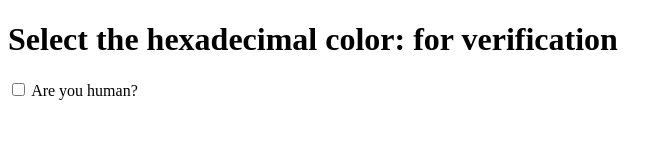
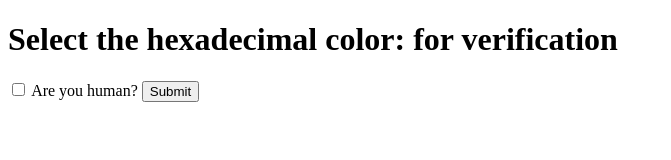
Before and after one commit to Craken13/Not-a-robot-build, a website: page index.html in a window 1280 px wide. Shown: the whole page, without its empty margins (0-671 px from the left). Drawn offline with Linux system fonts and the light colour scheme.

Commit message:
Added button

```diff
--- a/index.html
+++ b/index.html
@@ -16,6 +16,7 @@
     <h1>Select the hexadecimal color: <span id="SelectColor"></span> for verification</h1>
     <input type="checkbox" id="checkbox">
     <label for="checkbox">Are you human?</label>
+    <button class="btn btn-light" type="submit">Submit</button>
 
     <script src="main.js"></script>
 </body>
```
